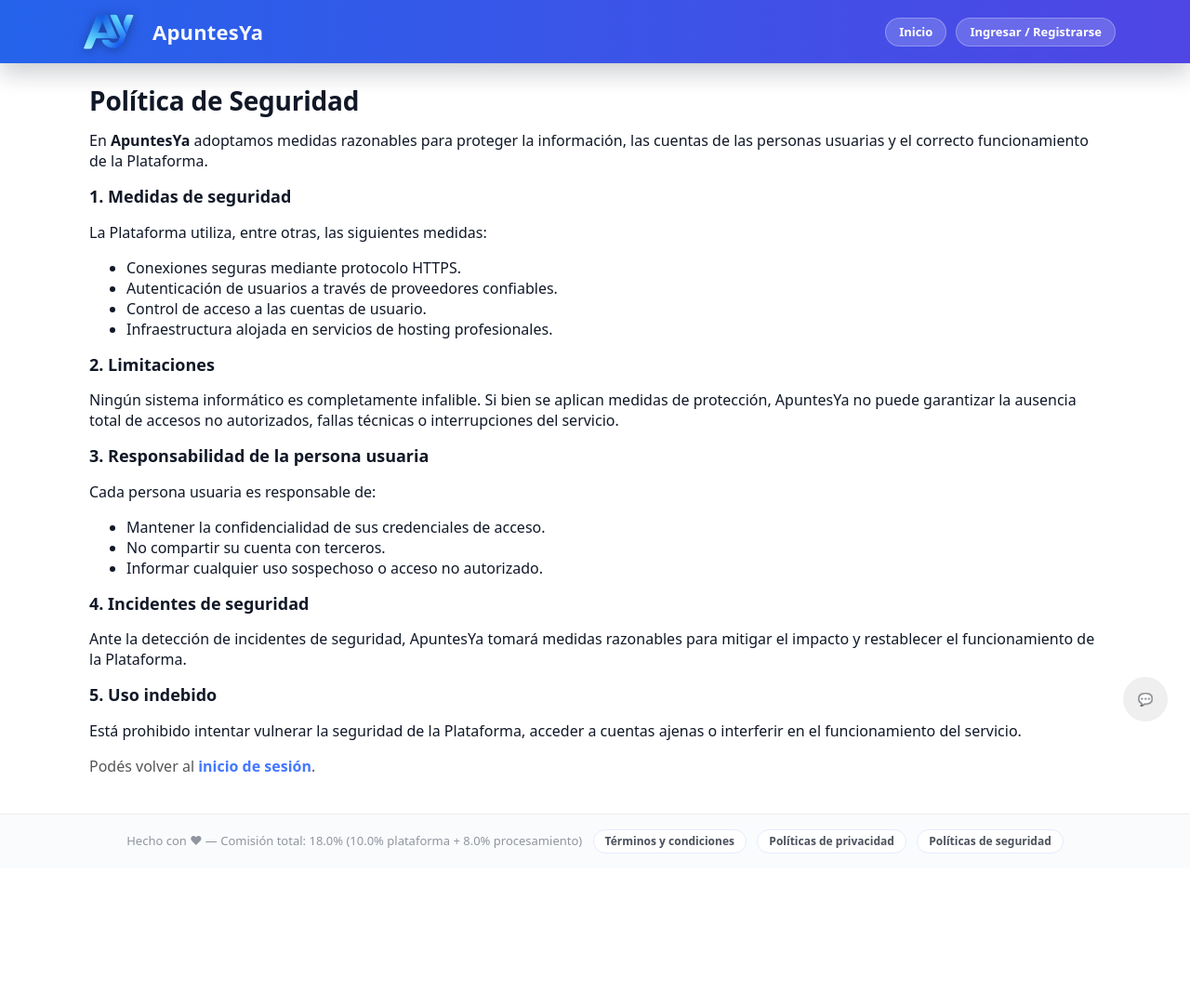
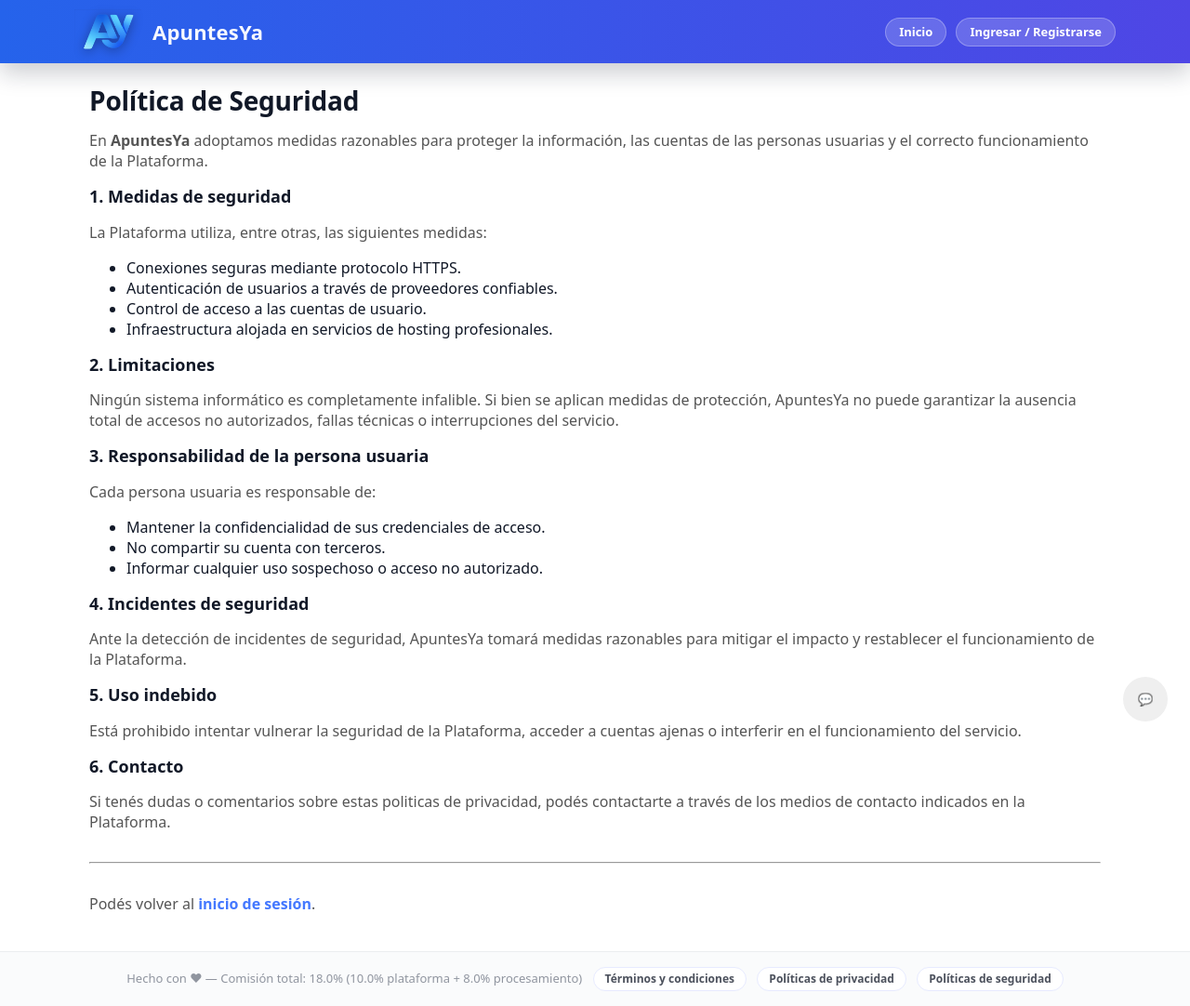
Before and after one commit to francozapata/APUNTESYAFINAL, a Flask app: page /seguridad in a window 1280 px wide. Shown: the whole page at 93% size. Before the commit the page ends 918 px from the top, so only its background shows below. Run offline with Flask 3, Linux system fonts and the light colour scheme; data comes from the database, SQL or seed files in the repository; some libraries are stand-ins or nearby versions.

Commit message:
-seguridad 12-

```diff
--- a/apuntesya2/templates/politica_seguridad.html
+++ b/apuntesya2/templates/politica_seguridad.html
@@ -4,14 +4,14 @@
 <div class="legal-container">
   <h1>Política de Seguridad</h1>
 
-  <p>
+  <p style="color:#555;">
     En <strong>ApuntesYa</strong> adoptamos medidas razonables para proteger la
     información, las cuentas de las personas usuarias y el correcto funcionamiento
     de la Plataforma.
   </p>
 
   <h2>1. Medidas de seguridad</h2>
-  <p>
+  <p style="color:#555;">
     La Plataforma utiliza, entre otras, las siguientes medidas:
   </p>
   <ul>
@@ -22,14 +22,14 @@
   </ul>
 
   <h2>2. Limitaciones</h2>
-  <p>
+  <p style="color:#555;">
     Ningún sistema informático es completamente infalible. Si bien se aplican
     medidas de protección, ApuntesYa no puede garantizar la ausencia total de
     accesos no autorizados, fallas técnicas o interrupciones del servicio.
   </p>
 
   <h2>3. Responsabilidad de la persona usuaria</h2>
-  <p>
+  <p style="color:#555;">
     Cada persona usuaria es responsable de:
   </p>
   <ul>
@@ -39,17 +39,25 @@
   </ul>
 
   <h2>4. Incidentes de seguridad</h2>
-  <p>
+  <p style="color:#555;">
     Ante la detección de incidentes de seguridad, ApuntesYa tomará medidas
     razonables para mitigar el impacto y restablecer el funcionamiento de
     la Plataforma.
   </p>
 
   <h2>5. Uso indebido</h2>
-  <p>
+  <p style="color:#555;">
     Está prohibido intentar vulnerar la seguridad de la Plataforma, acceder a
     cuentas ajenas o interferir en el funcionamiento del servicio.
   </p>
+
+  <h2>6. Contacto</h2>
+  <p style="color:#555;">
+    Si tenés dudas o comentarios sobre estas politicas de privacidad, podés contactarte a través de los medios de
+    contacto indicados en la Plataforma.
+  </p>
+
+  <hr style="margin:32px 0;">
 
   <p style="color:#555;">
     Podés volver al {% if current_user.is_authenticated %}<a href="{{ url_for(" index") }}">inicio</a>{% else %}<a
```
Also changed, not shown: apuntesya2/templates/politica_privacidad.html (+18 -10 lines).
